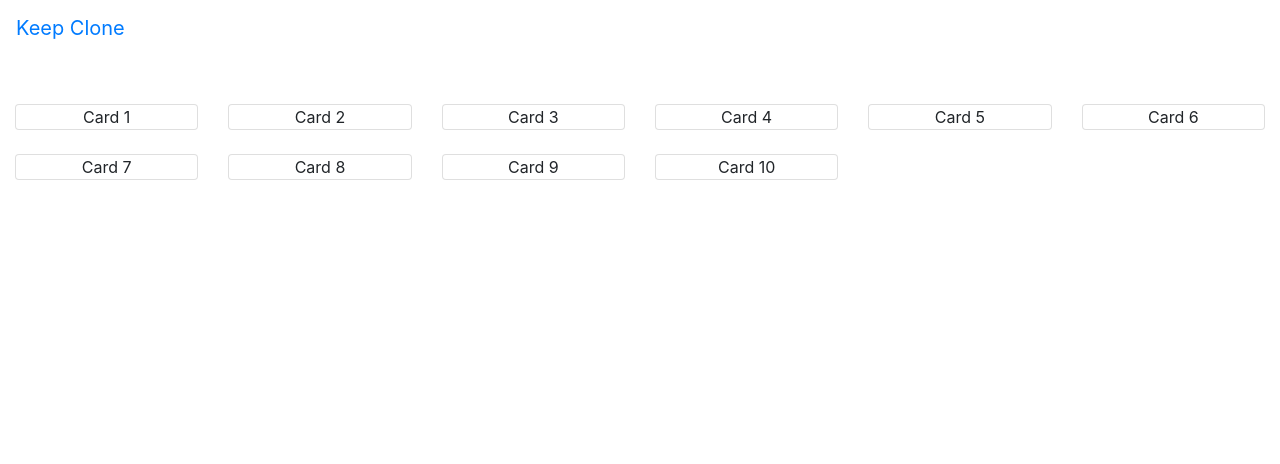
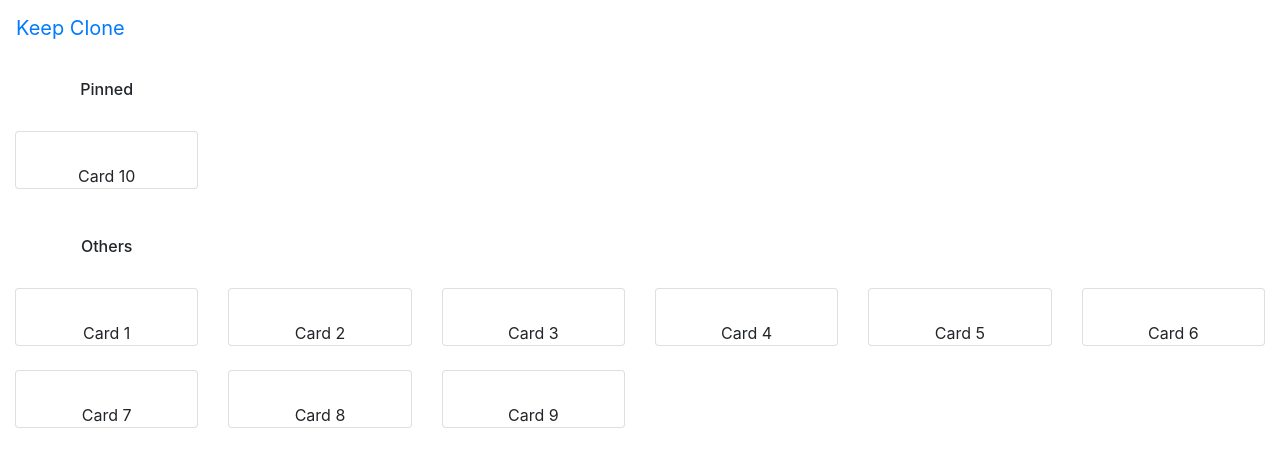
Before and after one commit to bopm/keep-clone, an Angular app: page / in a window 1280 px wide. Shown: the top 464 px of the page. Built offline with nearby package versions, Linux system fonts and the light colour scheme.

Commit message:
Day 1 ended.

```diff
--- a/src/app/app.component.ts
+++ b/src/app/app.component.ts
@@ -22,6 +22,6 @@ export class AppComponent {
     {text: 'Card 7'},
     {text: 'Card 8'},
     {text: 'Card 9'},
-    {text: 'Card 10'},
+    {text: 'Card 10', pinned: true},
   ];
 }
--- a/src/app/card-list/card-list.component.ts
+++ b/src/app/card-list/card-list.component.ts
@@ -1,11 +1,22 @@
 import {Component, Input, OnInit} from '@angular/core';
+import { filter } from 'lodash';
+import { card } from '../models/card';
 
 @Component({
   selector: 'app-card-list',
   template: `
+    <div class="container-fluid text-center pb-5" *ngIf="anyPinned()">
+      <div class="row"><p class="h6 col-2">Pinned</p></div>
+      <div class="row">
+        <app-card *ngFor="let card of getPinned(cards)" [card]="card"></app-card>
+      </div>
+    </div>
     <div class="container-fluid text-center pb-5">
       <div class="row">
-        <app-card *ngFor="let card of cards" [card]="card"></app-card>
+        <p class="h6 col-2" *ngIf="anyPinned()">Others</p>
+      </div>
+      <div class="row">
+        <app-card *ngFor="let card of getPinned(cards, false)" [card]="card"></app-card>
       </div>
     </div>
   `,
@@ -20,4 +31,12 @@ export class CardListComponent implements OnInit {
     console.log(this.cards);
   }
 
+  getPinned(cards, pinned = true) {
+    return filter(cards, (card: card) => pinned ? card.pinned === true : card.pinned  !== true );
+  }
+
+  anyPinned() {
+    return this.getPinned(this.cards).length > 0;
+  }
+
 }
--- a/src/app/card/card.component.ts
+++ b/src/app/card/card.component.ts
@@ -5,6 +5,10 @@ import {Component, Input, OnInit} from '@angular/core';
   template: `
     <div class="card">
       <div class="card-block">
+        <label class="custom-control custom-checkbox">
+          <input type="checkbox" class="custom-control-input" [checked]="card.pinned" (change)="card.pinned = !card.pinned" />
+          <span class="custom-control-indicator"></span>
+        </label>
         <p class="card-text">{{ card.text }}</p>
       </div>
     </div>
--- /dev/null
+++ b/src/app/models/card.ts
@@ -0,0 +1,4 @@
+export interface card {
+  text: string;
+  pinned: boolean;
+}
```
